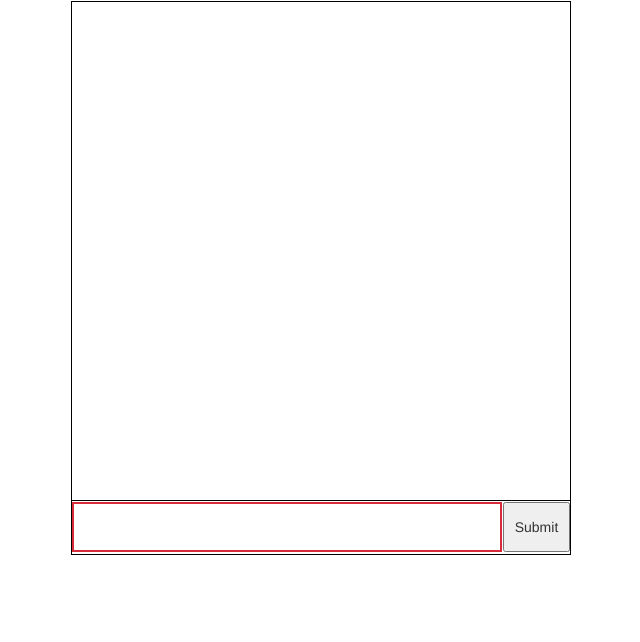
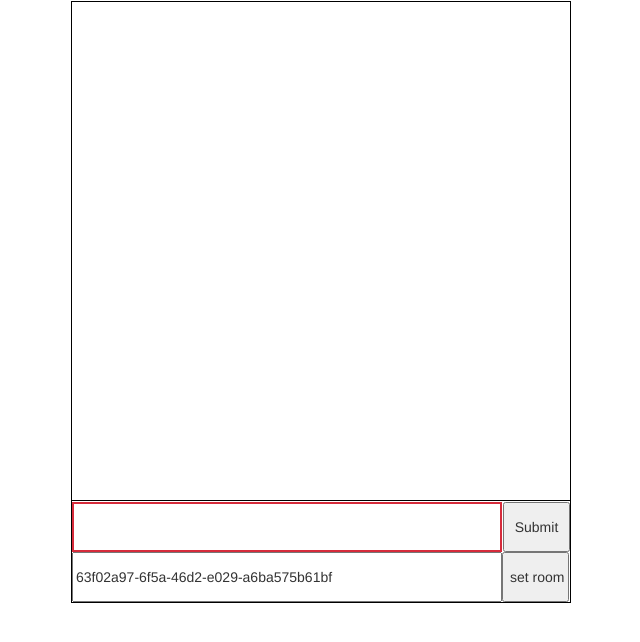
Before and after one commit to npaul007/chatlink, a website: page views/index.html in a window 1280 px wide. Shown: the part 62-704 px from the top of the page, without its empty margins (319-959 px from the left). Drawn offline with nearby package versions, Linux system fonts and the light colour scheme; no server answers.

Commit message:
added room id mechanism

```diff
--- a/public/css/style.css
+++ b/public/css/style.css
@@ -15,7 +15,7 @@
 #inputbox-container{
     border:1px solid black;
     border-top: none;
-    height:54px;
+    height:102px;
     width:500px;
     display:block;
     margin-left:auto;
@@ -33,3 +33,15 @@
     height: 50px;
     float: right;
 }
+
+#room-id-form input[type=text]{
+    resize: none;
+    width: 430px;
+    height: 50px;
+    float: left;
+}
+
+#room-id-form input[type=button]{
+    width:67px;
+    height: 50px;
+}
--- a/public/javascript/controller.js
+++ b/public/javascript/controller.js
@@ -8,6 +8,13 @@ var Form = {
         this.msgColor = '#'+(Math.random()*0xFFFFFF<<0).toString(16);
         document.getElementById("inputbox").style.color = this.msgColor;
         document.getElementById("inputbox").style.border = "2px solid " + this.msgColor;
+    },
+    generateRoomId:function() {
+        var S4 = function() {
+           return (((1+Math.random())*0x10000)|0).toString(16).substring(1);
+        };
+        this.roomId = (S4()+S4()+"-"+S4()+"-"+S4()+"-"+S4()+"-"+S4()+S4()+S4());
+        document.getElementById('input-roomid').value = this.roomId;
     },
     validateForm: function (){
         var msg = document.forms["form"]["m"].value;
@@ -30,13 +37,16 @@ var Form = {
     },
     recieveMessage:function (msgObj){
         /*should recieve from server*/
-        document.getElementById("chatbox-container").innerHTML += "<br/><span style='color:#ccc'>"+moment(msgObj.date).format('MMMM Do YYYY, h:mm:ss a')+": </span> <span style='color:"+msgObj.msgColor+"'><strong>"+msgObj.msg+"</strong></span>";
+        if(msgObj.roomId == this.roomId){
+            document.getElementById("chatbox-container").innerHTML += "<br/><span style='color:#ccc'>"+moment(msgObj.date).format('MMMM Do YYYY, h:mm:ss a')+": </span> <span style='color:"+msgObj.msgColor+"'><strong>"+msgObj.msg+"</strong></span>";
+        }
     },
     submitMessage:function(msg){
         socket.emit('msgToServer',JSON.stringify({
             "msg":msg,
             "msgColor":this.msgColor,
-            "date":new Date()
+            "date":new Date(),
+            "roomId":this.roomId
         }))
 
     }
--- a/public/javascript/eventHandler.js
+++ b/public/javascript/eventHandler.js
@@ -12,6 +12,9 @@ window.addEventListener("load",function(){
     // generate random msg color
     Form.generateMsgColor();
 
+    // generate room id
+    Form.generateRoomId();
+
     // page events here
     document.getElementById('submit-button').addEventListener("click",function(e){
         Form.validateForm();
@@ -23,4 +26,16 @@ window.addEventListener("load",function(){
             Form.validateForm();
         }
     });
+
+    // submit formid
+    document.getElementById('submit-roomid').addEventListener('click',function(e){
+        var newRoomId = document.getElementById('input-roomid').value;
+        if(newRoomId.trim() != ""){
+            Form.roomId = newRoomId;
+            alert('Your room id has been set to: '+ Form.roomId);
+        }
+        else{
+            alert("room id input is empty!");
+        }
+    });
 });
--- a/server.js
+++ b/server.js
@@ -14,7 +14,7 @@ app.use(bodyParser.urlencoded({extended: true}));
 
 var port = 3000;
 server.listen(port,function(){
-	console.log("fChatlink up and running!");
+	console.log("Chatlink up and running!");
 	console.log("App running on localhost:" +String(port));
 });
 
@@ -30,8 +30,6 @@ app.post('/receiveMessage', function(req, res) {
 });
 
 io.on('connection', function(client) {
-    console.log('Client connected to Server successfully.');
-
     client.on('join', function(data) {
         console.log(data);
 	});
--- a/views/index.html
+++ b/views/index.html
@@ -13,7 +13,6 @@
 		<link rel="stylesheet" href="../public/css/style.css">
 		<link rel="stylesheet" href="https://maxcdn.bootstrapcdn.com/bootstrap/3.3.7/css/bootstrap.min.css" integrity="sha384-BVYiiSIFeK1dGmJRAkycuHAHRg32OmUcww7on3RYdg4Va+PmSTsz/K68vbdEjh4u" crossorigin="anonymous">
 		<link rel="stylesheet" href="https://maxcdn.bootstrapcdn.com/bootstrap/3.3.7/css/bootstrap-theme.min.css" integrity="sha384-rHyoN1iRsVXV4nD0JutlnGaslCJuC7uwjduW9SVrLvRYooPp2bWYgmgJQIXwl/Sp" crossorigin="anonymous">
-
 	</head>
 	<body>
 		<h2 id="chatlink-title">ChatLink</h2>
@@ -22,6 +21,10 @@
 			<form id="form">
 				<textarea id="inputbox" name="m"> </textarea>
 				<input type="button" id="submit-button" value="Submit"/>
+				<div id="room-id-form">
+					<input type="text" id="input-roomid">
+					<input type="button" id="submit-roomid" value="set room id">
+				</div>
 			</form>
 		</div>
 	</body>
```
